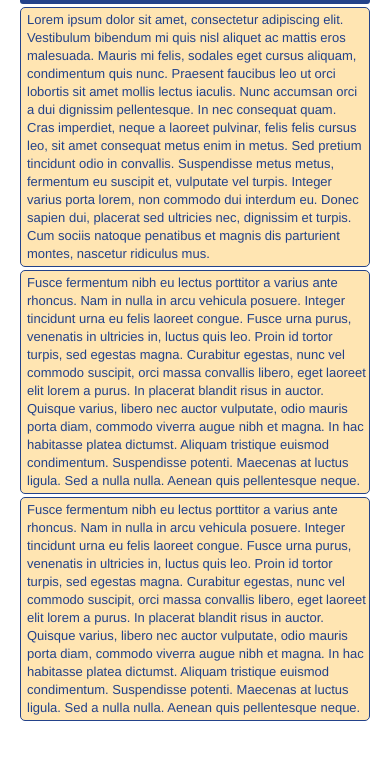
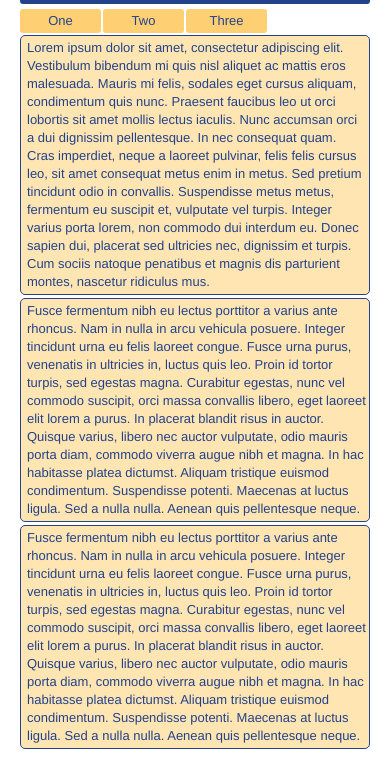
Before and after one commit to markhaskamp/bootstrap-js-intro, a plain HTML site: page index.html in a window 390 px wide. Shown: the part 65-844 px from the top of the page. Drawn offline with Linux system fonts and the light colour scheme.

Commit message:
different menu for phone layout vs tablet/desktop layout

```diff
--- a/index.html
+++ b/index.html
@@ -5,9 +5,9 @@
           name="viewport">
 
     <link rel="stylesheet"
-          href="lib/bootstrap.min.css"></link>
+          href="styles/bootstrap/bootstrap.min.css"></link>
     <link rel="stylesheet"
-          href="lib/bootstrap-responsive.min.css"></link>
+          href="styles/bootstrap/bootstrap-responsive.min.css"></link>
     <link rel="stylesheet" href="styles/main.css"</link>
 
   </head>
@@ -21,6 +21,12 @@
       </div>
 
       <div class="row-fluid">
+      <div class="span12 visible-phone" id="left-menu">
+        <div class="left-menu-small">One</div>
+        <div class="left-menu-small">Two</div>
+        <div class="left-menu-small">Three</div>
+        <div style="clear: left;"></div>
+      </div>
       <div class="span2 hidden-phone" id="left-menu">
         <div class="left-menu-big">One</div>
         <div class="left-menu-big">Two</div>
--- a/styles/main.css
+++ b/styles/main.css
@@ -35,6 +35,21 @@ body {
 }
 .left-menu-big:hover {
   cursor: pointer;
-  /* color: #a0e6e6; */
   background-color: #bfa570;
 }
+
+.left-menu-small {
+  background-color: #ffd073;
+  border-radius: 3px;
+  text-align: center;
+  padding: 3px;
+  width: 75px;
+  margin-top: 2px;
+  margin-bottom: 2px;
+  margin-right: 2px;
+  float: left;
+}
+.left-menu-small:hover {
+  cursor: pointer;
+  background-color: #bfa570;
+}
```
Also changed, not shown: styles/bootstrap/bootstrap-responsive.min.css (renamed from lib/bootstrap-responsive.min.css), styles/bootstrap/bootstrap.min.css (renamed from lib/bootstrap.min.css).
